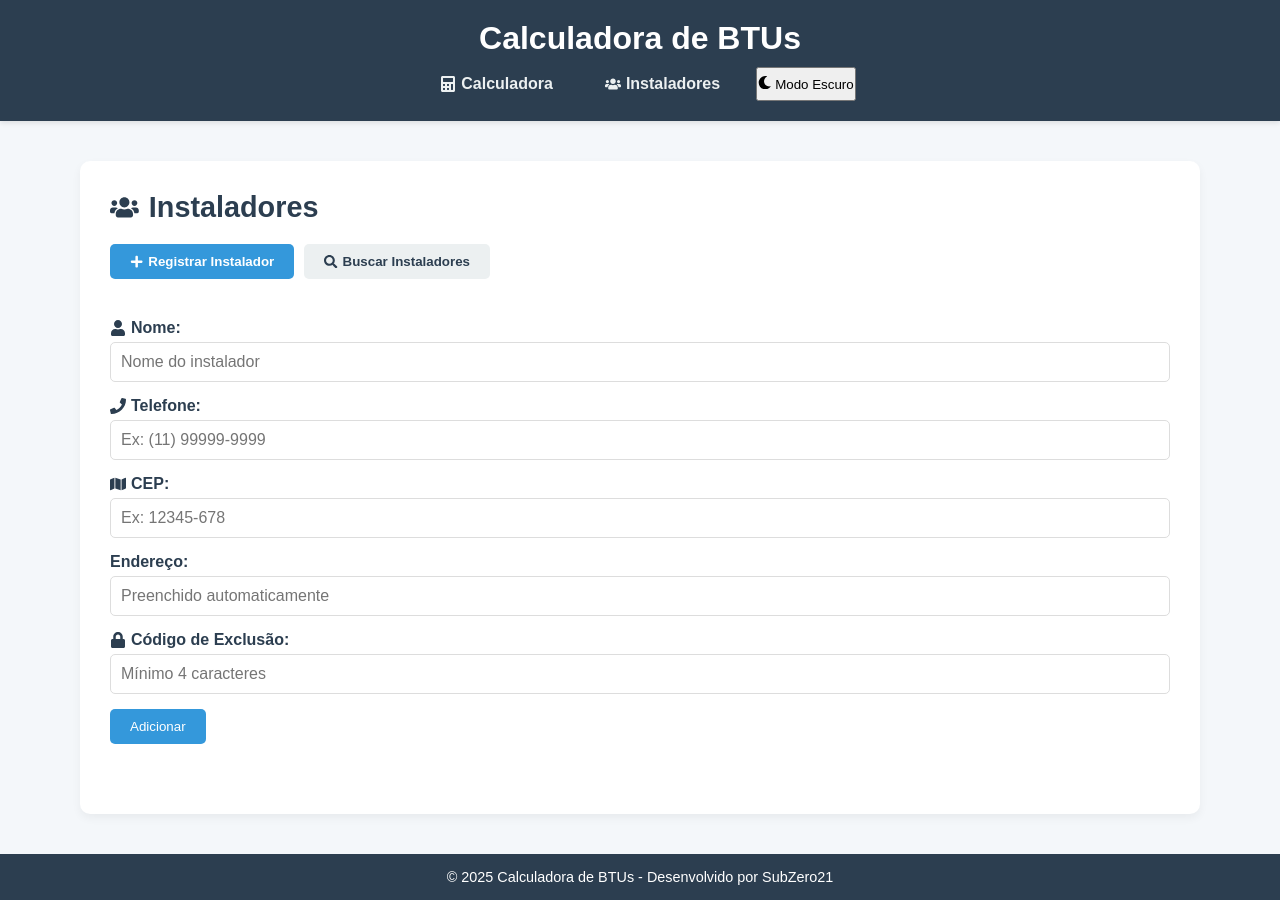
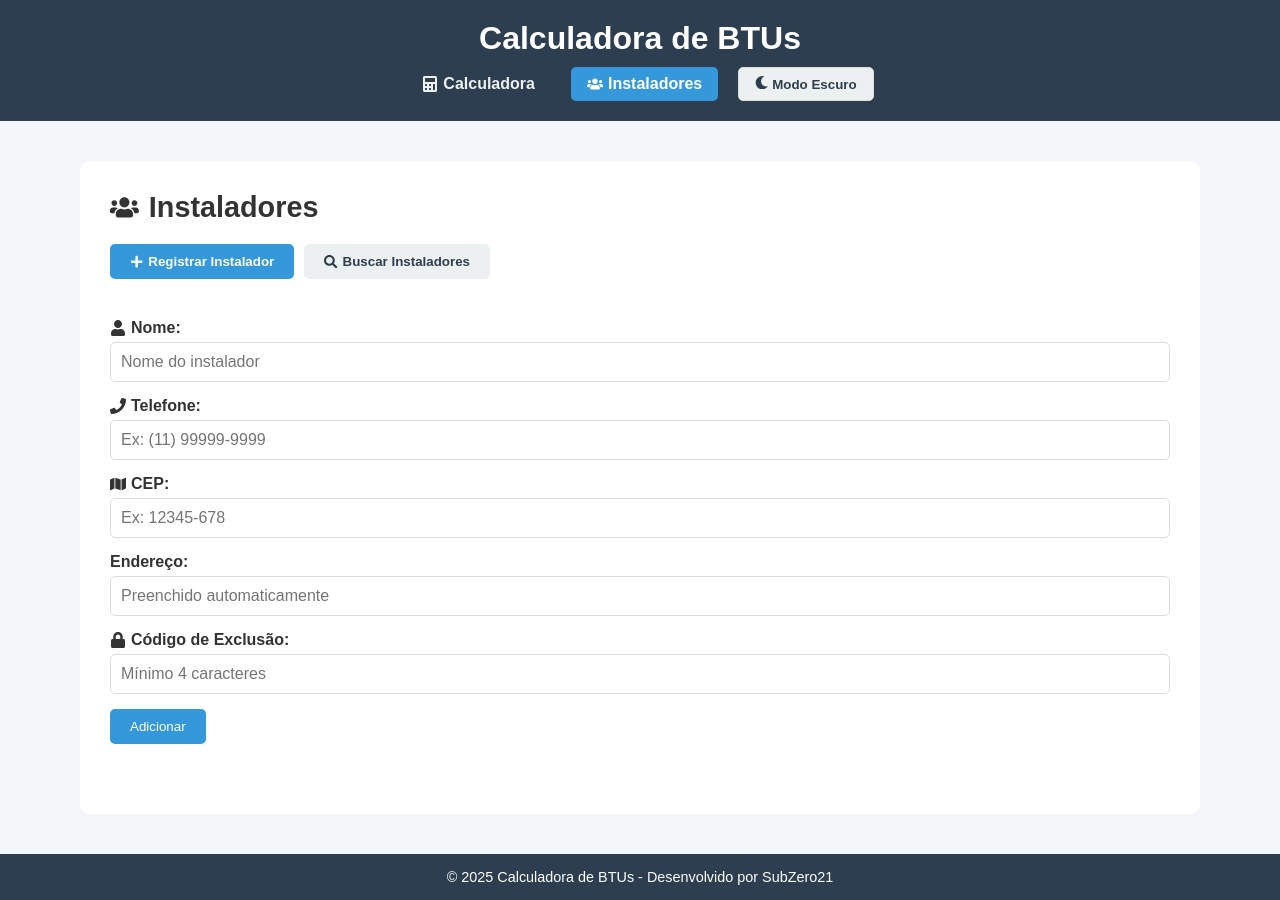
Before and after one commit to Luann8/Backend-uv-btus, a React (Create React App) app: page /installers in a window 1280 px wide. Built offline with nearby package versions, Linux system fonts and the light colour scheme; the HTML template or start-up script is replaced by a standard one.

Commit message:
Update App.css

```diff
--- a/src/App.css
+++ b/src/App.css
@@ -5,10 +5,84 @@
   box-sizing: border-box;
 }
 
-body {
+/* Definindo variáveis CSS para temas */
+:root {
+  --background-color: #f4f7fa;
+  --text-color: #333;
+  --header-bg: #2c3e50;
+  --header-text: #ffffff;
+  --section-bg: #ffffff;
+  --shadow-color: rgba(0, 0, 0, 0.1);
+  --nav-link-bg-hover: #34495e;
+  --nav-link-color: #ecf0f1;
+  --nav-link-active-bg: #3498db;
+  --tab-bg: #ecf0f1;
+  --tab-active-bg: #3498db;
+  --tab-hover-bg: #dfe6e9;
+  --tab-active-hover-bg: #2980b9;
+  --input-border: #ddd;
+  --input-focus-border: #3498db;
+  --primary-btn-bg: #3498db;
+  --primary-btn-hover-bg: #2980b9;
+  --secondary-btn-bg: #ecf0f1;
+  --secondary-btn-color: #2c3e50;
+  --secondary-btn-hover-bg: #dfe6e9;
+  --cancel-btn-bg: #e74c3c;
+  --cancel-btn-hover-bg: #c0392b;
+  --cancel-btn-active-bg: #a93226;
+  --result-box-bg: #ecf0f1;
+  --subtitle-color: #7f8c8d;
+  --installer-card-bg: #f9f9f9;
+  --installer-info-small: #95a5a6;
+  --edit-btn-bg: #f1c40f;
+  --edit-btn-hover-bg: #d4ac0d;
+  --modal-overlay-bg: rgba(0, 0, 0, 0.5);
+  --modal-content-bg: #ffffff;
+  --tab-content-bg: #ffffff;
+  --form-container-bg: #ffffff;
+}
+
+[data-theme="dark"] {
+  --background-color: #1a1a1a;
+  --text-color: #e0e0e0;
+  --header-bg: #121212;
+  --header-text: #ffffff;
+  --section-bg: #2a2a2a;
+  --shadow-color: none;
+  --nav-link-bg-hover: #1f2a44;
+  --nav-link-color: #b0bec5;
+  --nav-link-active-bg: #1976d2;
+  --tab-bg: #2a2a2a;
+  --tab-active-bg: #1976d2;
+  --tab-hover-bg: #333333;
+  --tab-active-hover-bg: #1565c0;
+  --input-border: #444;
+  --input-focus-border: #1976d2;
+  --primary-btn-bg: #1976d2;
+  --primary-btn-hover-bg: #1565c0;
+  --secondary-btn-bg: #2a2a2a;
+  --secondary-btn-color: #e0e0e0;
+  --secondary-btn-hover-bg: #333333;
+  --cancel-btn-bg: #c62828;
+  --cancel-btn-hover-bg: #b71c1c;
+  --cancel-btn-active-bg: #9a0007;
+  --result-box-bg: #2a2a2a;
+  --subtitle-color: #90a4ae;
+  --installer-card-bg: #2a2a2a;
+  --installer-info-small: #78909c;
+  --edit-btn-bg: #fbc02d;
+  --edit-btn-hover-bg: #e0a800;
+  --modal-overlay-bg: rgba(0, 0, 0, 0.7);
+  --modal-content-bg: #2a2a2a;
+  --tab-content-bg: #2a2a2a;
+  --form-container-bg: #2a2a2a;
+}
+
+html, body {
+  min-height: 100vh;
+  background-color: var(--background-color);
+  color: var(--text-color);
   font-family: 'Arial', sans-serif;
-  background-color: #f4f7fa;
-  color: #333;
 }
 
 /* Container principal */
@@ -16,15 +90,16 @@ body {
   min-height: 100vh;
   display: flex;
   flex-direction: column;
+  background-color: var(--background-color);
 }
 
 /* Header */
 .app-header {
-  background-color: #2c3e50;
+  background-color: var(--header-bg);
   padding: 20px;
   text-align: center;
-  color: white;
-  box-shadow: 0 2px 5px rgba(0, 0, 0, 0.1);
+  color: var(--header-text);
+  box-shadow: var(--shadow-color);
 }
 
 .app-header h1 {
@@ -39,7 +114,7 @@ body {
 }
 
 .nav-link {
-  color: #ecf0f1;
+  color: var(--nav-link-color);
   text-decoration: none;
   font-weight: bold;
   padding: 8px 16px;
@@ -51,7 +126,12 @@ body {
 }
 
 .nav-link:hover {
-  background-color: #34495e;
+  background-color: var(--nav-link-bg-hover);
+}
+
+.nav-link.active {
+  background-color: var(--nav-link-active-bg);
+  color: var(--header-text);
 }
 
 /* Main */
@@ -61,18 +141,19 @@ body {
   max-width: 1200px;
   margin: 0 auto;
   width: 100%;
+  background-color: var(--background-color);
 }
 
 .page-section {
-  background-color: white;
+  background-color: var(--section-bg);
   padding: 30px;
   border-radius: 10px;
-  box-shadow: 0 4px 10px rgba(0, 0, 0, 0.05);
+  box-shadow: var(--shadow-color);
 }
 
 .page-section h2 {
   font-size: 1.8rem;
-  color: #2c3e50;
+  color: var(--text-color);
   margin-bottom: 20px;
   display: flex;
   align-items: center;
@@ -80,7 +161,7 @@ body {
 }
 
 .subtitle {
-  color: #7f8c8d;
+  color: var(--subtitle-color);
   margin-bottom: 20px;
 }
 
@@ -92,8 +173,8 @@ body {
 }
 
 .tab-btn {
-  background-color: #ecf0f1;
-  color: #2c3e50;
+  background-color: var(--tab-bg);
+  color: var(--secondary-btn-color);
   padding: 10px 20px;
   border: none;
   border-radius: 5px;
@@ -106,26 +187,28 @@ body {
 }
 
 .tab-btn.active {
-  background-color: #3498db;
-  color: white;
+  background-color: var(--tab-active-bg);
+  color: var(--header-text);
 }
 
 .tab-btn:hover {
-  background-color: #dfe6e9;
+  background-color: var(--tab-hover-bg);
 }
 
 .tab-btn.active:hover {
-  background-color: #2980b9;
+  background-color: var(--tab-active-hover-bg);
 }
 
 .tab-content {
   padding: 20px 0;
+  background-color: var(--tab-content-bg);
 }
 
 /* Formulários */
 .form-container {
   display: grid;
   gap: 15px;
+  background-color: var(--form-container-bg);
 }
 
 .input-group {
@@ -136,7 +219,7 @@ body {
 .input-group label {
   font-weight: bold;
   margin-bottom: 5px;
-  color: #2c3e50;
+  color: var(--text-color);
   display: flex;
   align-items: center;
   gap: 5px;
@@ -144,14 +227,16 @@ body {
 
 .input-group input {
   padding: 10px;
-  border: 1px solid #ddd;
+  border: 1px solid var(--input-border);
   border-radius: 5px;
   font-size: 1rem;
   transition: border-color 0.3s;
+  background-color: var(--section-bg);
+  color: var(--text-color);
 }
 
 .input-group input:focus {
-  border-color: #3498db;
+  border-color: var(--input-focus-border);
   outline: none;
 }
 
@@ -162,8 +247,8 @@ body {
 
 /* Botões */
 .primary-btn {
-  background-color: #3498db;
-  color: white;
+  background-color: var(--primary-btn-bg);
+  color: var(--header-text);
   padding: 10px 20px;
   border: none;
   border-radius: 5px;
@@ -172,26 +257,26 @@ body {
 }
 
 .primary-btn:hover {
-  background-color: #2980b9;
+  background-color: var(--primary-btn-hover-bg);
 }
 
 .secondary-btn {
-  background-color: #ecf0f1;
-  color: #2c3e50;
+  background-color: var(--secondary-btn-bg);
+  color: var(--secondary-btn-color);
   padding: 10px 20px;
-  border: 1px solid #ddd;
+  border: 1px solid var(--input-border);
   border-radius: 5px;
   cursor: pointer;
   transition: background-color 0.3s;
 }
 
 .secondary-btn:hover {
-  background-color: #dfe6e9;
+  background-color: var(--secondary-btn-hover-bg);
 }
 
 .cancel-btn {
-  background-color: #e74c3c; /* Vermelho suave */
-  color: white;
+  background-color: var(--cancel-btn-bg);
+  color: var(--header-text);
   padding: 10px 20px;
   border: none;
   border-radius: 5px;
@@ -201,30 +286,30 @@ body {
 }
 
 .cancel-btn:hover {
-  background-color: #c0392b; /* Vermelho mais escuro */
+  background-color: var(--cancel-btn-hover-bg);
 }
 
 .cancel-btn:active {
-  background-color: #a93226; /* Efeito de clique */
+  background-color: var(--cancel-btn-active-bg);
 }
 
 /* Resultado */
 .result-box {
   margin-top: 20px;
   padding: 15px;
-  background-color: #ecf0f1;
+  background-color: var(--result-box-bg);
   border-radius: 5px;
   text-align: center;
 }
 
 .result-box h3 {
-  color: #2c3e50;
+  color: var(--text-color);
   margin-bottom: 10px;
 }
 
 .result-box span {
   font-weight: bold;
-  color: #3498db;
+  color: var(--primary-btn-bg);
 }
 
 .purchase-links {
@@ -232,7 +317,7 @@ body {
 }
 
 .purchase-links h4 {
-  color: #2c3e50;
+  color: var(--text-color);
   margin-bottom: 10px;
   display: flex;
   align-items: center;
@@ -249,24 +334,26 @@ body {
 }
 
 .purchase-links a {
-  color: #3498db;
+  color: var(--primary-btn-bg);
   text-decoration: none;
   transition: color 0.3s;
 }
 
 .purchase-links a:hover {
-  color: #2980b9;
+  color: var(--primary-btn-hover-bg);
   text-decoration: underline;
 }
 
 /* Registro de Instaladores */
 .installer-register-container {
   margin-bottom: 20px;
+  background-color: var(--section-bg);
 }
 
 /* Lista de Instaladores */
 .installers-list-container {
   margin-top: 20px;
+  background-color: var(--section-bg);
 }
 
 .search-box {
@@ -278,7 +365,7 @@ body {
 
 .search-box label {
   font-weight: bold;
-  color: #2c3e50;
+  color: var(--text-color);
   display: flex;
   align-items: center;
   gap: 5px;
@@ -287,8 +374,10 @@ body {
 .search-box input {
   padding: 10px;
   width: 250px;
-  border: 1px solid #ddd;
+  border: 1px solid var(--input-border);
   border-radius: 5px;
+  background-color: var(--section-bg);
+  color: var(--text-color);
 }
 
 .installers-list {
@@ -301,18 +390,18 @@ body {
   align-items: center;
   padding: 15px;
   margin-bottom: 10px;
-  background-color: #f9f9f9;
+  background-color: var(--installer-card-bg);
   border-radius: 5px;
-  box-shadow: 0 2px 5px rgba(0, 0, 0, 0.05);
+  box-shadow: var(--shadow-color);
 }
 
 .installer-info h4 {
-  color: #2c3e50;
+  color: var(--text-color);
   margin-bottom: 5px;
 }
 
 .installer-info p {
-  color: #7f8c8d;
+  color: var(--subtitle-color);
   display: flex;
   align-items: center;
   gap: 5px;
@@ -320,7 +409,7 @@ body {
 
 .installer-info small {
   display: block;
-  color: #95a5a6;
+  color: var(--installer-info-small);
   margin-top: 5px;
 }
 
@@ -329,34 +418,37 @@ body {
   gap: 10px;
 }
 
-.edit-btn, .delete-btn {
+.edit-btn {
+  background-color: var(--edit-btn-bg);
+  color: var(--header-text);
   padding: 8px 15px;
   border: none;
   border-radius: 5px;
   cursor: pointer;
 }
 
-.edit-btn {
-  background-color: #f1c40f;
-  color: white;
-}
-
 .edit-btn:hover {
-  background-color: #d4ac0d;
+  background-color: var(--edit-btn-hover-bg);
 }
 
 .delete-btn {
-  background-color: #e74c3c;
-  color: white;
+  background-color: var(--cancel-btn-bg);
+  color: var(--header-text);
+  padding: 8px 15px;
+  border: none;
+  border-radius: 5px;
+  cursor: pointer;
 }
 
 .delete-btn:hover {
-  background-color: #c0392b;
+  background-color: var(--cancel-btn-hover-bg);
 }
 
 .no-results {
   text-align: center;
-  color: #7f8c8d;
+  color: var(--subtitle-color);
+  background-color: var(--section-bg);
+  padding: 15px;
 }
 
 /* Modal */
@@ -366,23 +458,24 @@ body {
   left: 0;
   right: 0;
   bottom: 0;
-  background-color: rgba(0, 0, 0, 0.5);
+  background-color: var(--modal-overlay-bg);
   display: flex;
   justify-content: center;
   align-items: center;
 }
 
 .modal-content {
-  background-color: white;
+  background-color: var(--modal-content-bg);
   padding: 20px;
   border-radius: 10px;
   text-align: center;
   width: 400px;
   max-width: 90%;
+  color: var(--text-color);
 }
 
 .modal-content h3 {
-  color: #2c3e50;
+  color: var(--text-color);
   margin-bottom: 15px;
 }
 
@@ -390,8 +483,10 @@ body {
   width: 100%;
   padding: 10px;
   margin-bottom: 20px;
-  border: 1px solid #ddd;
+  border: 1px solid var(--input-border);
   border-radius: 5px;
+  background-color: var(--section-bg);
+  color: var(--text-color);
 }
 
 .modal-actions {
@@ -402,9 +497,25 @@ body {
 
 /* Footer */
 .app-footer {
-  background-color: #2c3e50;
-  color: white;
+  background-color: var(--header-bg);
+  color: var(--header-text);
   text-align: center;
   padding: 15px;
   font-size: 0.9rem;
 }
+
+/* Estilo do botão de toggle de tema */
+.theme-toggle {
+  background-color: var(--secondary-btn-bg);
+  color: var(--secondary-btn-color);
+  padding: 8px 16px;
+  border: 1px solid var(--input-border);
+  border-radius: 5px;
+  cursor: pointer;
+  font-weight: bold;
+  transition: background-color 0.3s;
+}
+
+.theme-toggle:hover {
+  background-color: var(--secondary-btn-hover-bg);
+}
```
